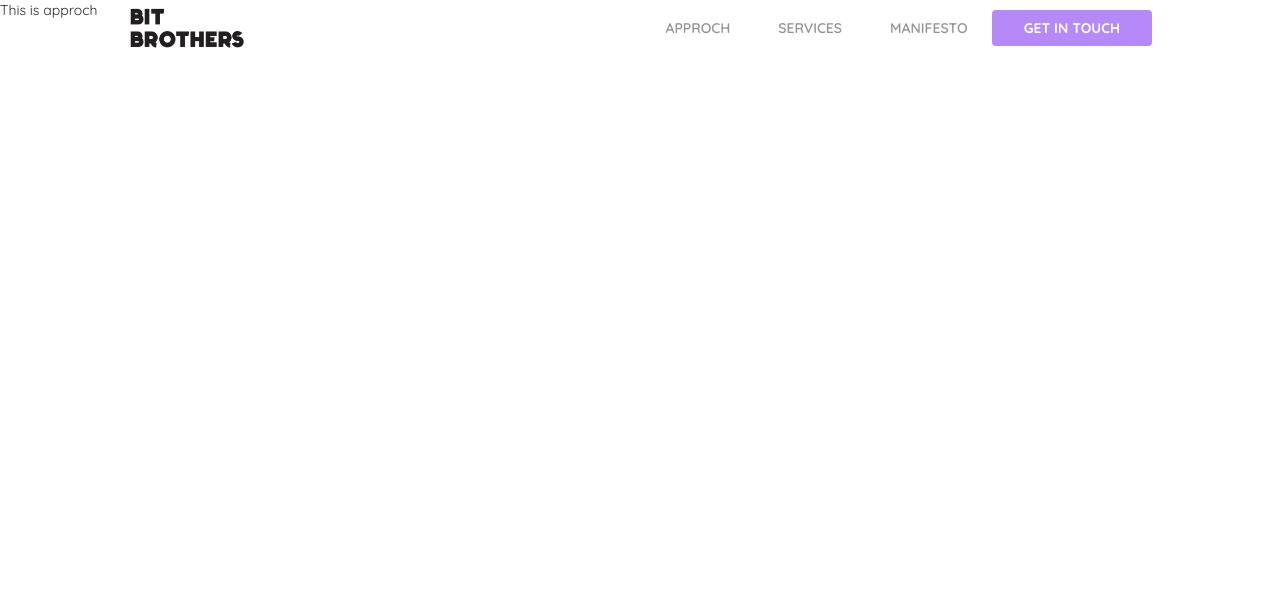
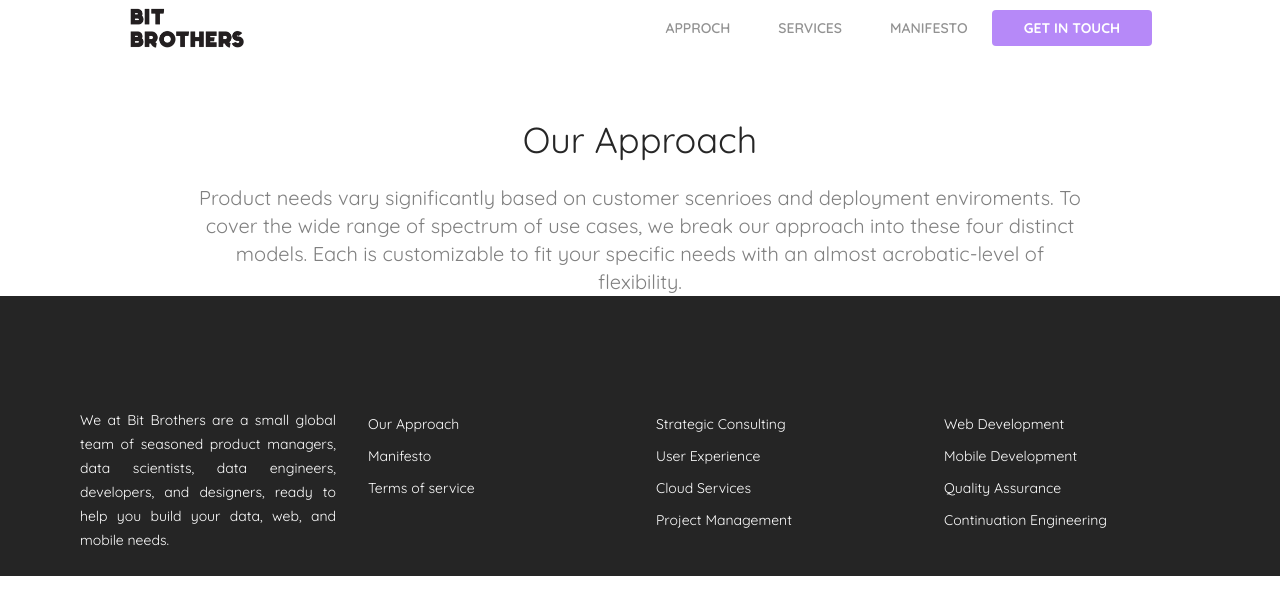
Before and after one commit to AnandPawanipagar/bitbrothers-clone, a Next.js app: page /approch in a window 1280 px wide. Shown: the top 614 px of the page. Built offline with nearby package versions, Linux system fonts and the light colour scheme.

Commit message:
created MyLayout.js which is used to render common components, navbar postion fixed property removed, now arranging components properly

```diff
--- /dev/null
+++ b/src/components/Approach/OurApproach.js
@@ -0,0 +1,18 @@
+import React from "react";
+
+const OurApproach = () => {
+  return (
+    <div className="flex flex-col items-center ">
+      <div className="text-4xl">Our Approach</div>
+      <p className="mt-6 font-normal text-[#808080] text-xl text-center">
+        Product needs vary significantly based on customer scenrioes and
+        deployment enviroments. To cover the wide range of spectrum of use
+        cases, we break our approach into these four distinct models. Each is
+        customizable to fit your specific needs with an almost acrobatic-level
+        of flexibility.
+      </p>
+    </div>
+  );
+};
+
+export default OurApproach;
--- /dev/null
+++ b/src/components/MyLayout.js
@@ -0,0 +1,14 @@
+import React from "react";
+import Navbar from "./Navbar";
+import Footer from "./Footer";
+const MyLayout = ({ children }) => {
+  return (
+    <>
+      <Navbar />
+      {children}
+      <Footer />
+    </>
+  );
+};
+
+export default MyLayout;
--- a/src/components/Navbar.js
+++ b/src/components/Navbar.js
@@ -1,12 +1,12 @@
 import React from "react";
 import Image from "next/image";
 import Link from "next/link";
-import approch from "../pages/approch";
+
 const Navbar = () => {
   return (
-    <div className=" flex flex-row justify-between ml-32 mr-32 py-2  fixed top-0 left-0 right-0 bg-[white] truncate bg-cover bg-fixed ">
+    <div className=" flex flex-row justify-between ml-32 mb-16 mr-32 py-2 top-0 left-0 right-0  bg-fixed ">
       <Image
-      className="bg-cover"
+        className="bg-cover"
         src="/images/bitbrothers-logo-text.png "
         width={118}
         height={40}
--- a/src/components/index.js
+++ b/src/components/index.js
@@ -18,6 +18,7 @@ import HappyClientsToProjDepCards from "./HappyClientsToProjDepCards";
 import DailyStandUpToSprintCycles from "./DailyStandUpToSprintCycles";
 import LetsTalkAYP from "./LetsTalkAYP";
 import Footer from "./Footer";
+import OurApproach from "./Approach/OurApproach";
 export {
   Button,
   Loader,
@@ -38,5 +39,6 @@ export {
   HappyClientsToProjDepCards,
   DailyStandUpToSprintCycles,
   LetsTalkAYP,
-  Footer
+  Footer,
+  OurApproach
 };
--- a/src/pages/_app.js
+++ b/src/pages/_app.js
@@ -4,12 +4,14 @@ import React from "react";
 import { store } from "../redux";
 import { Provider } from "react-redux";
 import { AuthLayout } from "../layouts";
-
+import MyLayout from "../components/MyLayout";
 const App = ({ Component, pageProps }) => {
   return (
     <Provider store={store}>
       <AuthLayout>
-        <Component {...pageProps} />
+        <MyLayout>
+          <Component {...pageProps} />
+        </MyLayout>
       </AuthLayout>
     </Provider>
   );
--- a/src/pages/approch.js
+++ b/src/pages/approch.js
@@ -1,13 +1,12 @@
-import React from 'react'
-import { Navbar } from '../components'
-const approch = () => {
+import React from "react";
+import styles from "../styles/Home.module.css";
+import { OurApproach } from "../components";
+const Approch = () => {
   return (
-      <>
-      <Navbar/>
-      <div>This is approch</div>
-      </>
+    <div className={styles.containerMargin}>
+      <OurApproach />
+    </div>
+  );
+};
 
-  )
-}
-
-export default approch
+export default Approch;
--- a/src/pages/index.js
+++ b/src/pages/index.js
@@ -1,6 +1,5 @@
 import React from "react";
 import {
-  Navbar,
   UnreasonableTagLine,
   StunningPDText,
   MagicIsInDetails,
@@ -15,7 +14,6 @@ import {
   HappyClientsToProjDepCards,
   DailyStandUpToSprintCycles,
   LetsTalkAYP,
-  Footer,
 } from "../components";
 import styles from "../styles/Home.module.css";
 import Image from "next/image";
@@ -24,7 +22,6 @@ const Home = () => {
   return (
     <>
       <div className={styles.containerMargin}>
-        <Navbar></Navbar>
         <UnreasonableTagLine />
 
         <div className="flex justify-center">
@@ -62,8 +59,6 @@ const Home = () => {
         <LetsTalkAYP />
       </div>
       <div className="mt-20"></div>
-
-      <Footer />
     </>
   );
 };
```
Also changed, not shown: src/components/Layout.js (deleted).
